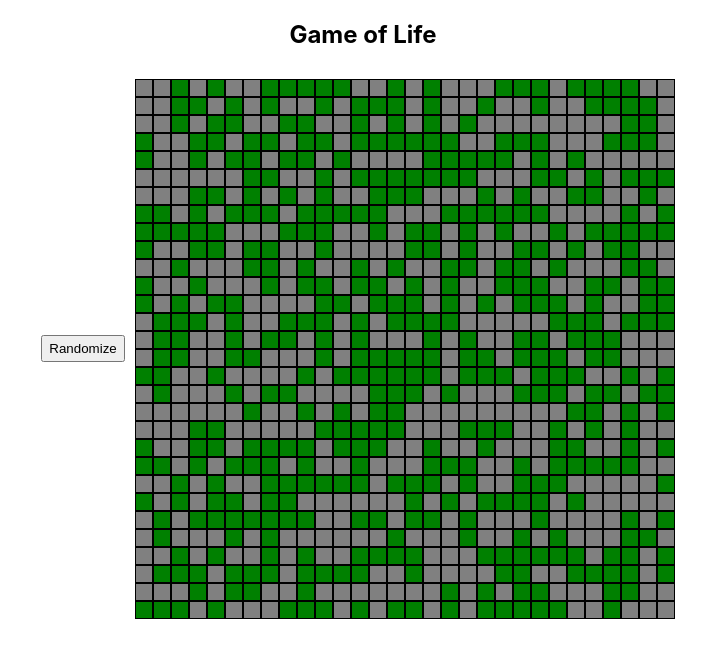
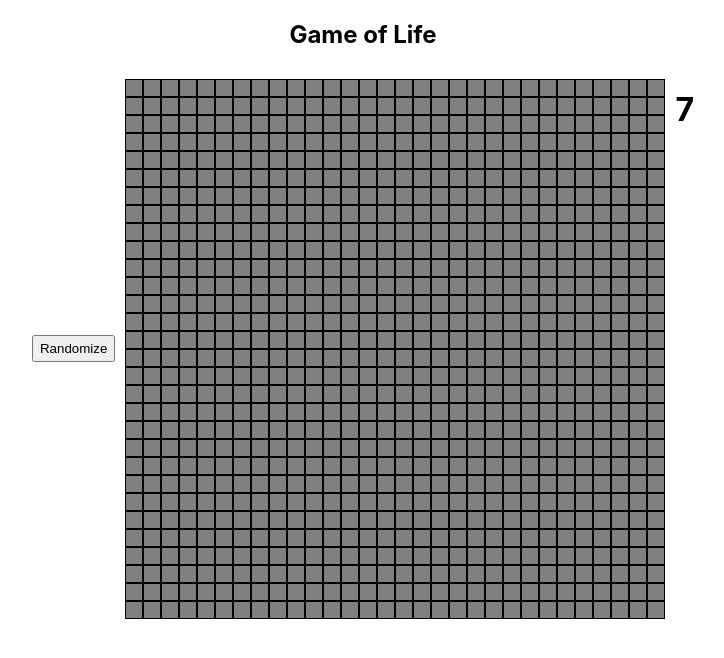
Before and after one commit to francozanini/game-of-life, a React (Create React App) app: page / in a window 1280 px wide. Shown: the top 658 px of the page, without its empty margins (277-1001 px from the left). Built offline with nearby package versions, Linux system fonts and the light colour scheme.

Commit message:
Added generational timer as Clock component.

```diff
--- a/src/components/board.js
+++ b/src/components/board.js
@@ -1,12 +1,12 @@
 import React from 'react';
 import './board.css'
-
+import Clock from './clock';
 class Board extends React.Component {
     constructor(props) {
         super(props);
         this.state = {matrix: [...Array(30)].map(
-                        () => [...Array(30)].fill({})
-                            )};
+                        () => [...Array(30)].fill({})),
+                      generation: 0};
 
         this.getCells = this.getCells.bind(this);
         this.randomizeBoard = this.randomizeBoard.bind(this);
@@ -19,16 +19,33 @@ class Board extends React.Component {
 
         for(let i = 0; i < res.length; i++) {
             for(let j = 0; j < res[0].length; j++) {
-                res[i][j] = {alive: Math.random() > 0.5}}};
-        this.setState({matrix: res});
-    }
+                res[i][j] = {alive: Math.random() > 0.5}
+            }
+        };
+
+        this.setState({matrix: res,
+                        generation: 0});
+    };
 
     getCells() {
         return this.state.matrix.map((row, indexRow) => (
             row.map(function(col, indexCol) {
-                col.alive = Math.random() > 0.5;
                 return col.alive ? <div key={`${indexRow}-${indexCol}`} className='square alive'/> :
             <div key={`${indexRow}-${indexCol}`} className='square dead' />})));
+    };
+
+    tick() {
+        this.setState({generation: this.state.generation + 1});
+    };
+
+    componentDidMount() {
+        this.intervalId = setInterval(
+            () => this.tick(),
+            1000);
+    };
+
+    componentWillUnmount(){
+        clearInterval(this.intervalId);
     };
 
     render() {
@@ -39,6 +56,7 @@ class Board extends React.Component {
                 <div className='board'>
                     {cells}
                 </div>
+                <Clock generation={this.state.generation}/>
             </div>)
     };
 };
--- /dev/null
+++ b/src/components/clock.css
@@ -0,0 +1,4 @@
+.clock {
+    align-self: flex-start;
+    height: 1em;
+}
--- /dev/null
+++ b/src/components/clock.js
@@ -0,0 +1,10 @@
+import React from 'react';
+import './clock.css'
+function Clock(props) {
+    return (
+    <div className='clock'>
+        <h1>{props.generation}</h1>
+    </div>)
+};
+
+export default Clock;
```
